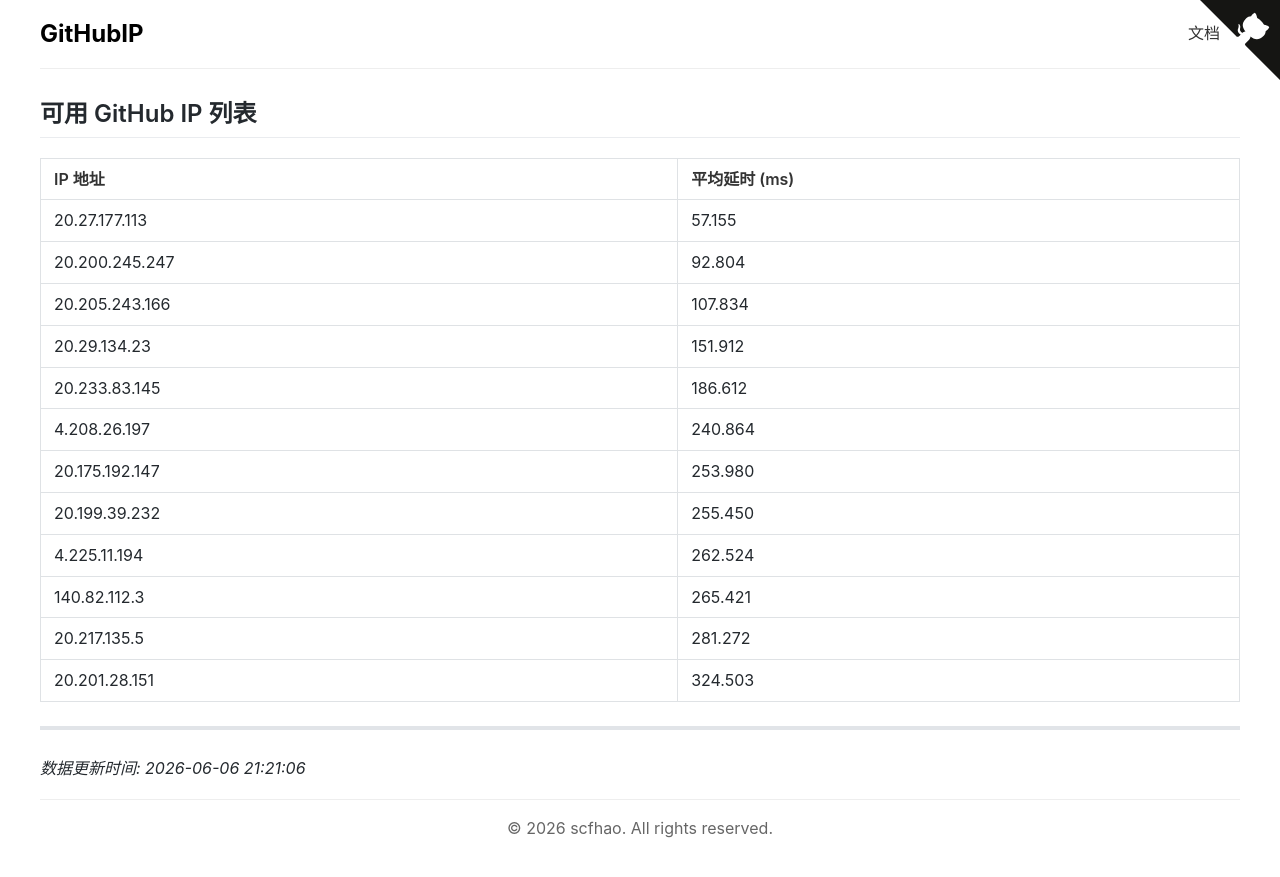
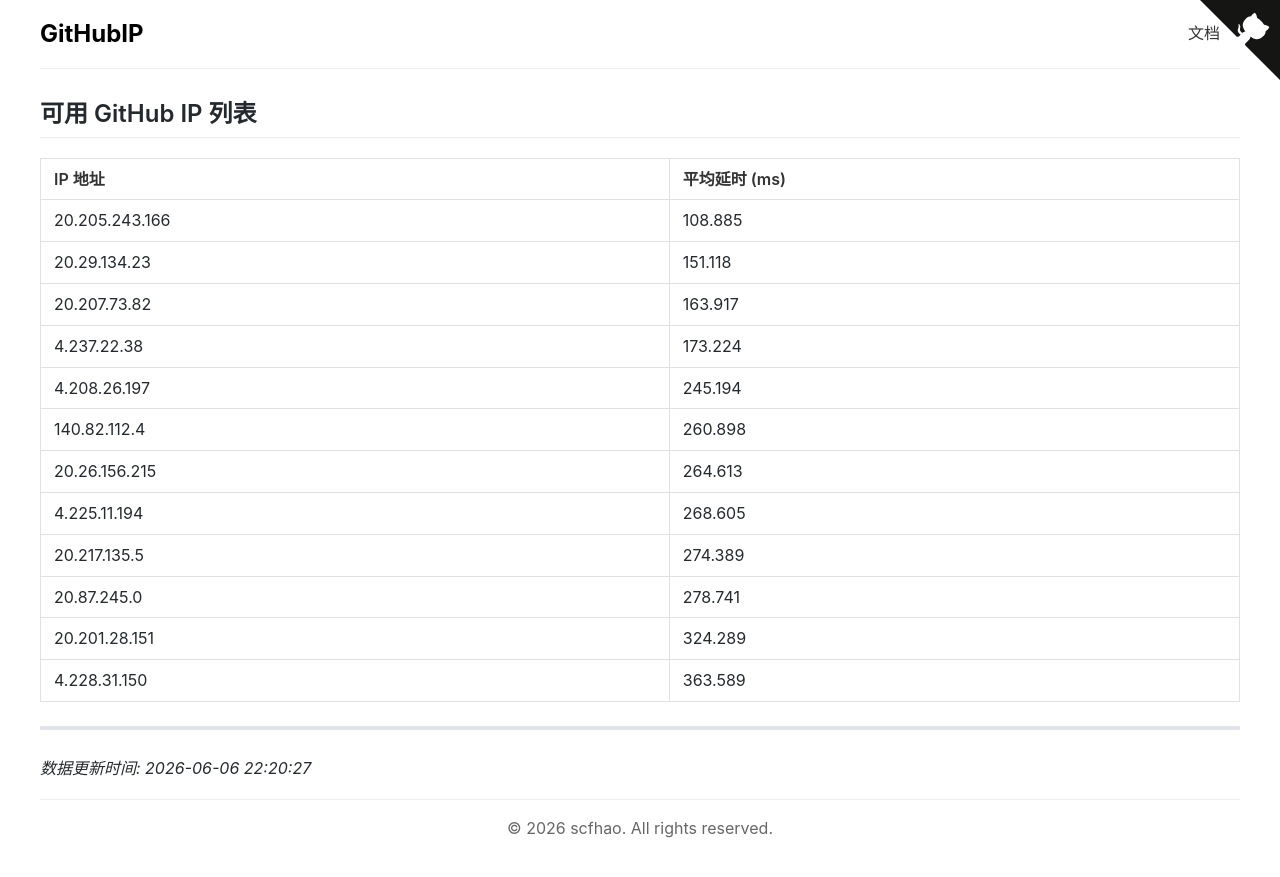
Before and after one commit to scfhao/GitHubIP, a Jekyll site: the page built from index.md, in a window 1280 px wide. Shown: the top 877 px of the page. Built offline with Jekyll 4.4.1, drawn with Linux system fonts in a browser that asks for light colours.

Commit message:
自动脚本执行 - 2026-06-06 22:20:27

```diff
--- a/index.md
+++ b/index.md
@@ -1,26 +1,26 @@
 ---
 layout: home
 title: GitHub IP 列表
-date: 2026-06-06 21:21:06
+date: 2026-06-06 22:20:27
 ---
 
 ## 可用 GitHub IP 列表
 
 | IP 地址 | 平均延时 (ms) |
 |---------|--------------|
-| 20.27.177.113 | 57.155 |
-| 20.200.245.247 | 92.804 |
-| 20.205.243.166 | 107.834 |
-| 20.29.134.23 | 151.912 |
-| 20.233.83.145 | 186.612 |
-| 4.208.26.197 | 240.864 |
-| 20.175.192.147 | 253.980 |
-| 20.199.39.232 | 255.450 |
-| 4.225.11.194 | 262.524 |
-| 140.82.112.3 | 265.421 |
-| 20.217.135.5 | 281.272 |
-| 20.201.28.151 | 324.503 |
+| 20.205.243.166 | 108.885 |
+| 20.29.134.23 | 151.118 |
+| 20.207.73.82 | 163.917 |
+| 4.237.22.38 | 173.224 |
+| 4.208.26.197 | 245.194 |
+| 140.82.112.4 | 260.898 |
+| 20.26.156.215 | 264.613 |
+| 4.225.11.194 | 268.605 |
+| 20.217.135.5 | 274.389 |
+| 20.87.245.0 | 278.741 |
+| 20.201.28.151 | 324.289 |
+| 4.228.31.150 | 363.589 |
 
 ---
 
-*数据更新时间: 2026-06-06 21:21:06*
+*数据更新时间: 2026-06-06 22:20:27*
```
